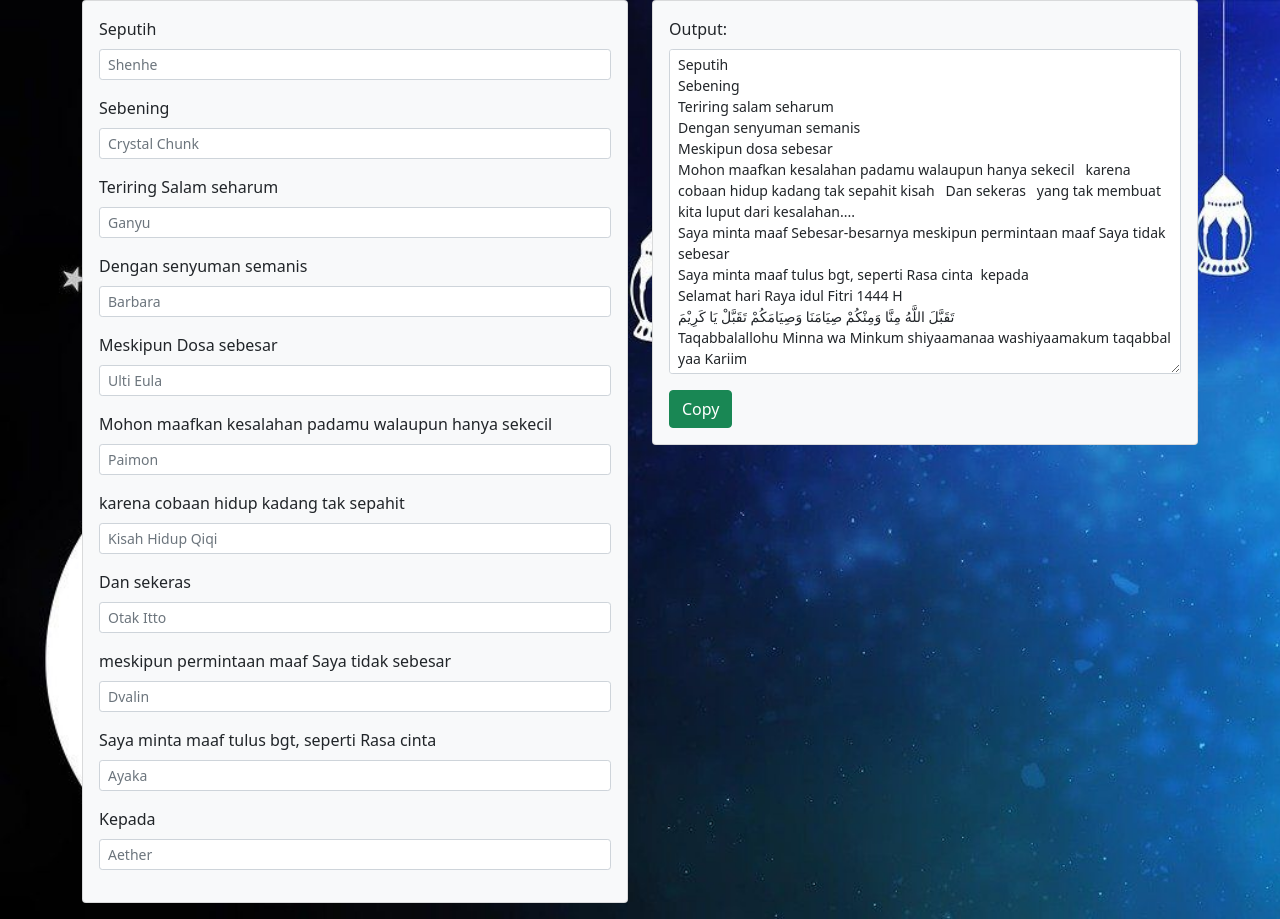
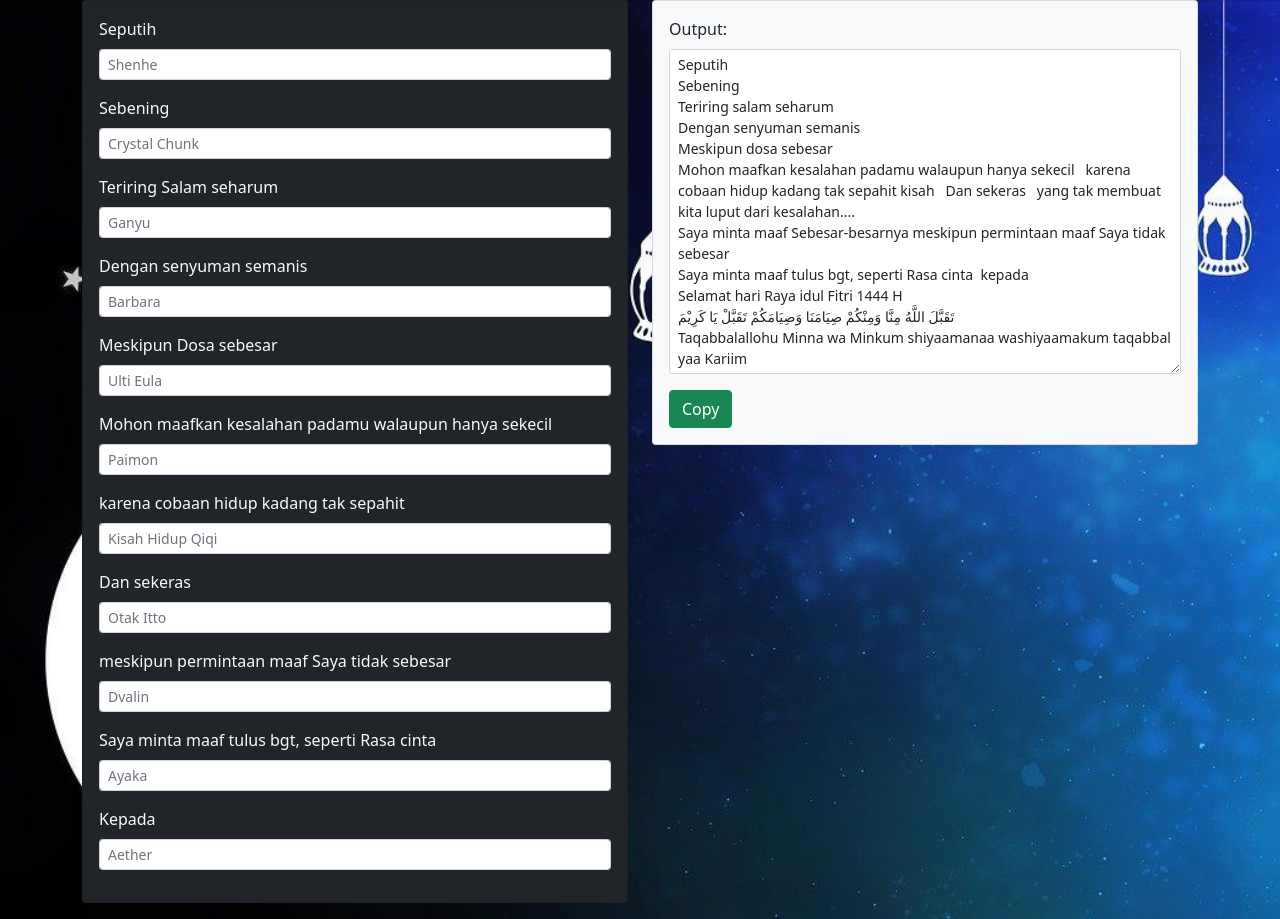
Before and after one commit to ReikaArv/ucapan_idulfitri, a plain HTML site: page 1444.html in a window 1280 px wide. Drawn offline with nearby package versions, Linux system fonts and the light colour scheme.

Commit message:
Update 1444.html

```diff
--- a/1444.html
+++ b/1444.html
@@ -15,7 +15,7 @@
         <div class="container">
             <div class="row">
                 <div class="col">
-                    <div class="card text-dark bg-light mb-3">
+                    <div class="card text-light bg-dark mb-3">
                         <div class="card-body">
                             <div class="mb-3">
                                 <label for="input1" class="form-label" >Seputih</label>
```
